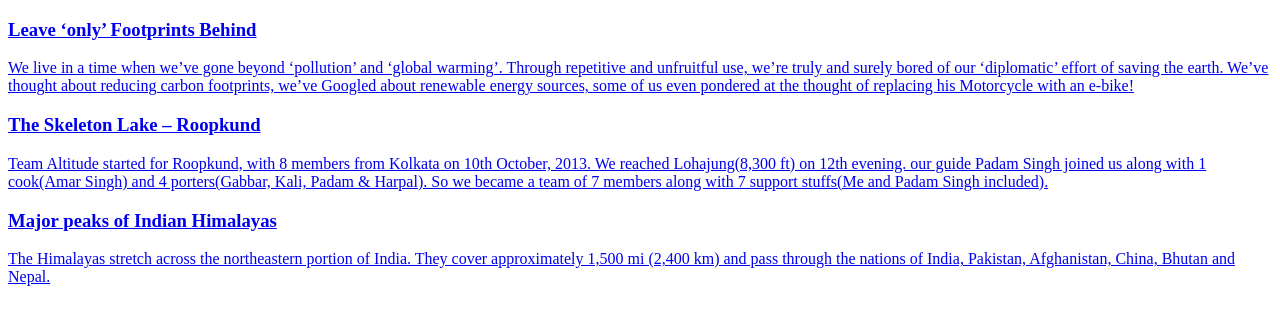
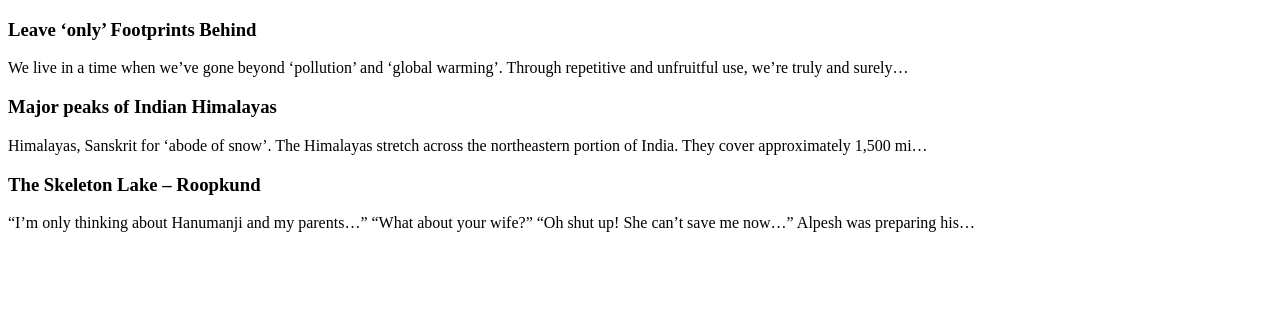
Before and after one commit to ghoshnirmalya/altitude-adventure-holidays, a Gatsby site: page /blogs in a window 1280 px wide. Built offline with nearby package versions, Linux system fonts and the light colour scheme; Gatsby itself is replaced by a stand-in of ours.

Commit message:
feat(gatsby): update single blogs page

```diff
--- a/gatsby-config.js
+++ b/gatsby-config.js
@@ -1,6 +1,7 @@
 module.exports = {
   siteMetadata: {
-    title: `Gatsby Default Starter`,
+    title: `Altitude Adventure Holidays`,
+    author: "Riddho Datta",
   },
   plugins: [
     {
--- a/src/pages/blogs.js
+++ b/src/pages/blogs.js
@@ -1,50 +1,71 @@
 import React from 'react';
 import Link from 'gatsby-link';
+import Helmet from 'react-helmet';
+import get from 'lodash/get';
 
-const Blogs = () => (
+class Blogs extends React.Component {
+  render() {
+    const siteTitle = get(this, 'props.data.site.siteMetadata.title');
+    const posts = get(this, 'props.data.allMarkdownRemark.edges');
+
+    return (
       <div className="container">
+        <Helmet title={siteTitle} />
         <div className="row">
           <div className="col blogs">
-        {/*start*/}
-        <div className="blogs__blog">
-          <Link to="/leave-only-footprints-behind" className="blog__link">
+            {posts.map(post => {
+              if (post.node.frontmatter.path !== '/404/') {
+                const title = get(post, 'node.frontmatter.title') || post.node.path;
+
+                return (
+                  <div
+                    key={post.node.frontmatter.path}
+                    className="blogs__blog"
+                  >
+                    <Link
+                      to={post.node.frontmatter.path}
+                      className="blog__link"
+                    >
                       <div className="media">
                         <div className="media-body">
-                <h3 className="blog__title">Leave ‘only’ Footprints Behind</h3>
-                <p className="blog__body text-muted">We live in a time when we’ve gone beyond ‘pollution’ and ‘global warming’. Through repetitive and unfruitful use, we’re truly and surely bored of our ‘diplomatic’ effort of saving the earth. We’ve thought about reducing carbon footprints, we’ve Googled about renewable energy sources, some of us even pondered at the thought of replacing his Motorcycle with an e-bike!</p>
+                          <h3 className="blog__title">{title}</h3>
+                          <p className="blog__body text-muted" dangerouslySetInnerHTML={{ __html: post.node.excerpt }} />
                         </div>
                       </div>
                     </Link>
                   </div>
-        {/*end*/}
-        {/*start*/}
-        <div className="blogs__blog">
-          <Link to="/the-skeleton-lake-roopkund" className="blog__link">
-            <div className="media">
-              <div className="media-body">
-                <h3 className="blog__title">The Skeleton Lake – Roopkund</h3>
-                <p className="blog__body text-muted">Team Altitude started for Roopkund, with 8 members from Kolkata on 10th October, 2013. We reached Lohajung(8,300 ft) on 12th evening. our guide Padam Singh joined us along with 1 cook(Amar Singh) and 4 porters(Gabbar, Kali, Padam & Harpal). So we became a team of 7 members along with 7 support stuffs(Me and Padam Singh included).</p>
-              </div>
-            </div>
-          </Link>
-        </div>
-      {/*end*/}
-      {/*start*/}
-        <div className="blogs__blog">
-          <Link to="/major-peaks-of-indian-himalayas" className="blog__link">
-            <div className="media">
-              <div className="media-body">
-                <h3 className="blog__title">Major peaks of Indian Himalayas</h3>
-                <p className="blog__body text-muted">The Himalayas stretch across the northeastern portion of India. They cover approximately 1,500 mi (2,400 km) and pass through the nations of India, Pakistan, Afghanistan, China, Bhutan and Nepal.
-</p>
-              </div>
-            </div>
-          </Link>
-        </div>
-      {/*end*/}
+                );
+              }
+            })}
           </div>
         </div>
       </div>
     );
+  }
+}
 
 export default Blogs;
+
+export const blogsQuery = graphql`
+  query BlogsQuery {
+    site {
+      siteMetadata {
+        title
+      }
+    }
+    allMarkdownRemark(sort: { fields: [frontmatter___date], order: DESC }) {
+      edges {
+        node {
+          excerpt
+          frontmatter {
+            path
+            date(formatString: "DD MMMM, YYYY")
+          }
+          frontmatter {
+            title
+          }
+        }
+      }
+    }
+  }
+`
--- a/src/styles/pages/blogs.scss
+++ b/src/styles/pages/blogs.scss
@@ -1,3 +1,5 @@
+@import '../variables.scss';
+
 .blogs {
   max-width: 800px;
   margin: 50px auto 0;
@@ -7,16 +9,17 @@
 
     .blog {
       &__link {
-        color: #000;
+        color: $black-1;
 
         &:hover {
           text-decoration: none;
-          color: #000;
+          color: $black-1;
         }
       }
 
       &__title {
         margin-bottom: 20px;
+        color: $brand-1;
       }
     }
   }
--- /dev/null
+++ b/src/styles/variables.scss
@@ -0,0 +1,6 @@
+// colors
+$brand-1: #07f;
+
+$black-1: #000;
+
+$grey-1: #fafbfd;
```
Also changed, not shown: src/pages/index.js (+23 -1 lines), src/templates/blog-post.js (+3 -16 lines). Lines whose indentation alone changed are shown as unchanged.
